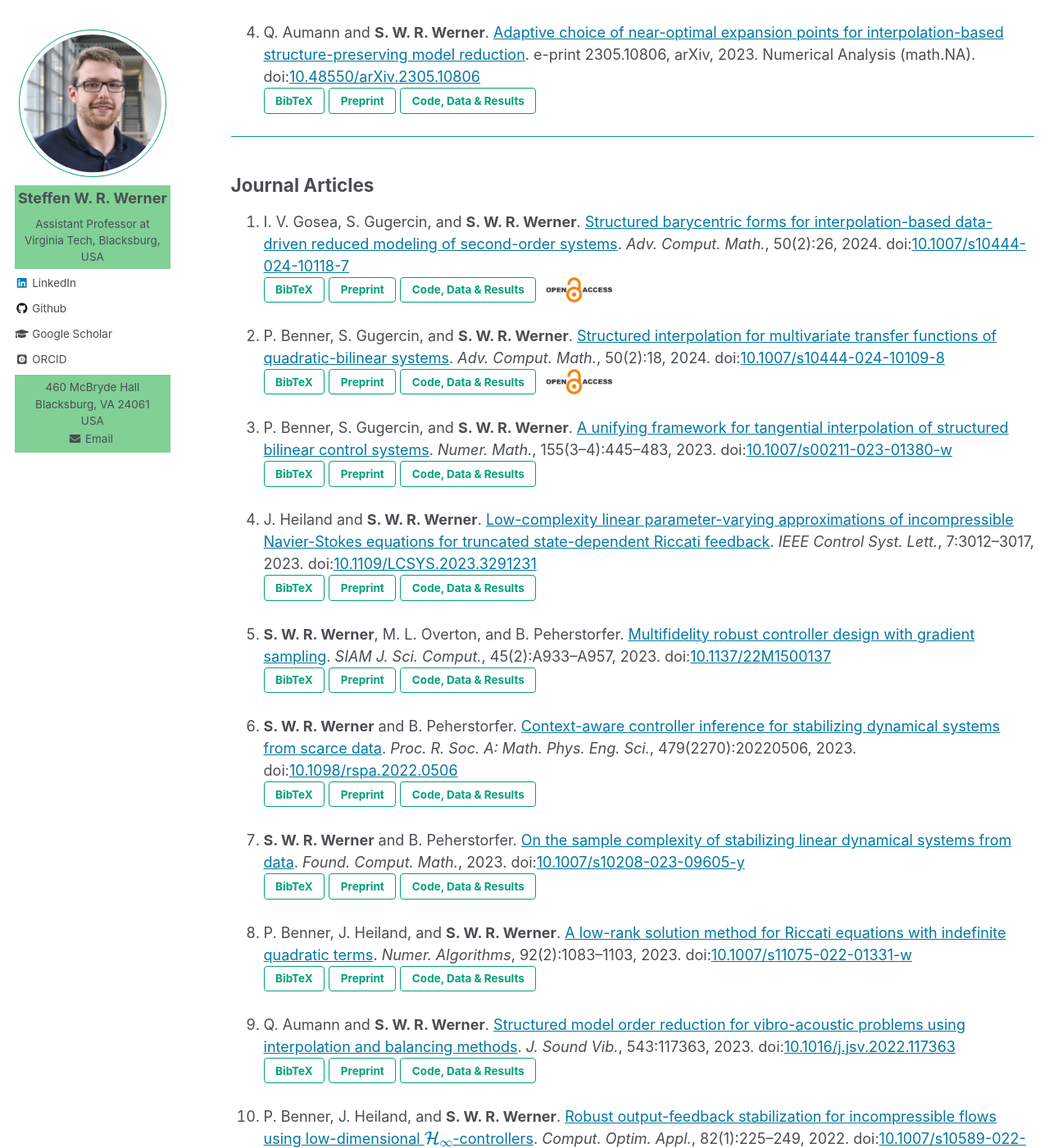
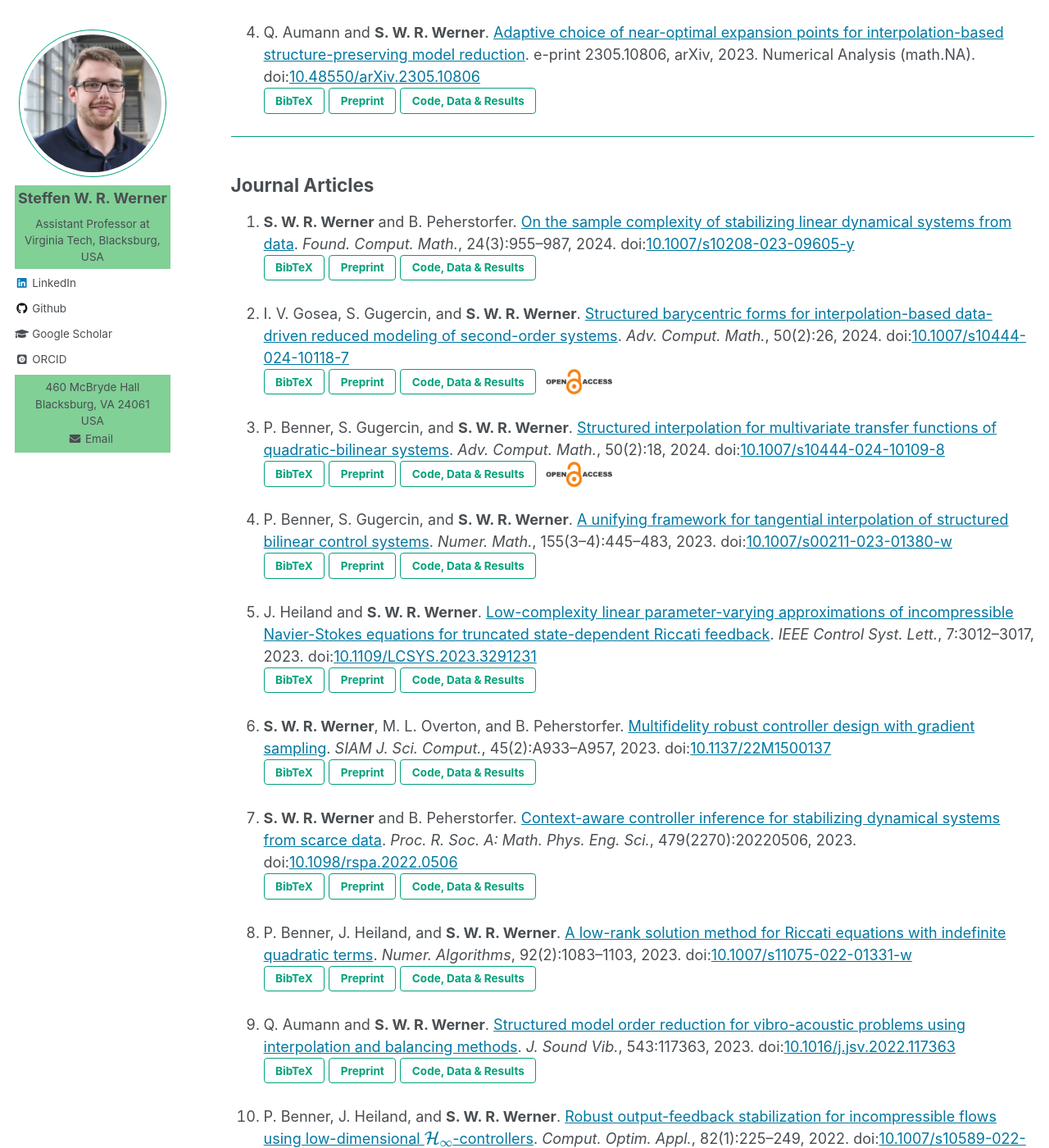
Before and after one commit to ninsteve/ninsteve.github.io, a Jekyll site: the page built from _pages/publications.md, in a window 1280 px wide and 1400 px high, scrolled down 937 px. Shown: the whole window at 82% size. Built offline with Jekyll 4.4.1, drawn with Linux system fonts in a browser that asks for light colours; nearby versions of some CDN libraries; some web fonts are replaced; formulas are drawn with MathJax 3; part of the change alters nothing that is shown.

Commit message:
Updated publications.

```diff
--- a/_pages/publications.md
+++ b/_pages/publications.md
@@ -104,6 +104,17 @@ found at the end of my
 
 ## <a name="journal"></a>Journal Articles ##
 
+1.  <strong>S. W. R. Werner</strong> and B. Peherstorfer. <a
+    target="blank_" href="https://doi.org/10.1007/s10208-023-09605-y">On the
+    sample complexity of stabilizing linear dynamical systems from data</a>.
+    <i>Found. Comput. Math.</i>, 24(3):955&ndash;987, 2024.
+    doi:<a target="blank_" href="https://doi.org/10.1007/s10208-023-09605-y">10.1007/s10208-023-09605-y</a><br />
+    <button id="WerP24-pop" class="btn btn--inverse">BibTeX</button>
+    <a target="blank_" href="https://doi.org/10.48550/arXiv.2203.00474">
+    <button class="btn btn--inverse">Preprint</button></a>
+    <a target="blank_" href="https://doi.org/10.5281/zenodo.5902997">
+    <button class="btn btn--inverse">Code, Data & Results</button></a>
+
 1.  I. V. Gosea, S. Gugercin, and <strong>S. W. R. Werner</strong>. <a
     target="blank_"
     href="https://doi.org/10.1007/s10444-024-10118-7">Structured barycentric
@@ -182,17 +193,6 @@ found at the end of my
     <a target="blank_" href="https://doi.org/10.48550/arXiv.2207.11049">
     <button class="btn btn--inverse">Preprint</button></a>
     <a target="blank_" href="https://doi.org/10.5281/zenodo.7530566">
-    <button class="btn btn--inverse">Code, Data & Results</button></a>
-
-1.  <strong>S. W. R. Werner</strong> and B. Peherstorfer. <a
-    target="blank_" href="https://doi.org/10.1007/s10208-023-09605-y">On the
-    sample complexity of stabilizing linear dynamical systems from data</a>.
-    <i>Found. Comput. Math.</i>, 2023.
-    doi:<a target="blank_" href="https://doi.org/10.1007/s10208-023-09605-y">10.1007/s10208-023-09605-y</a><br />
-    <button id="WerP23-pop" class="btn btn--inverse">BibTeX</button>
-    <a target="blank_" href="https://doi.org/10.48550/arXiv.2203.00474">
-    <button class="btn btn--inverse">Preprint</button></a>
-    <a target="blank_" href="https://doi.org/10.5281/zenodo.5902997">
     <button class="btn btn--inverse">Code, Data & Results</button></a>
 
 1.  P. Benner, J. Heiland, and <strong>S. W. R. Werner</strong>. <a
--- a/files/publications/bibtex.html
+++ b/files/publications/bibtex.html
@@ -92,6 +92,27 @@
 <!-- JOURNAL ARTICLES                                                        -->
 <!--=========================================================================-->
 
+<script>
+  $(function(){
+  $('#WerP24-pop').magnificPopup({ items: { src: '#WerP24' },
+  closeBtnInside: true, autoFocusLast: false, fixedContentPos: false,
+  type: 'inline' }); });
+</script>
+<div id="WerP24" class="bibtex-dialog mfp-hide">
+<pre><code>
+@ARTICLE{WerP24,
+  author =       {Werner, S.~W~.R. and Peherstorfer, B.},
+  title =        {On the Sample Complexity of Stabilizing Linear Dynamical
+                  Systems from Data},
+  journal =      {Found. Comput. Math.},
+  volume =       {24},
+  number =       {3},
+  pages =        {955--987},
+  year =         {2024},
+  doi =          {10.1007/s10208-023-09605-y}
+}
+</code></pre></div>
+<!--=========================================================================-->
 <script>
   $(function(){
   $('#GosGW24-pop').magnificPopup({ items: { src: '#GosGW24' },
@@ -215,27 +236,6 @@
   pages =        {20220506},
   year =         {2023},
   doi =          {10.1098/rspa.2022.0506}
-}
-</code></pre></div>
-<!--=========================================================================-->
-<script>
-  $(function(){
-  $('#WerP23-pop').magnificPopup({ items: { src: '#WerP23' },
-  closeBtnInside: true, autoFocusLast: false, fixedContentPos: false,
-  type: 'inline' }); });
-</script>
-<div id="WerP23" class="bibtex-dialog mfp-hide">
-<pre><code>
-@ARTICLE{WerP23,
-  author =       {Werner, S.~W~.R. and Peherstorfer, B.},
-  title =        {On the Sample Complexity of Stabilizing Linear Dynamical
-                  Systems from Data},
-  journal =      {Found. Comput. Math.},
-  volume =       {},
-  number =       {},
-  pages =        {},
-  year =         {2023},
-  doi =          {10.1007/s10208-023-09605-y}
 }
 </code></pre></div>
 <!--=========================================================================-->
```
Also changed, not shown: 1 other file.
